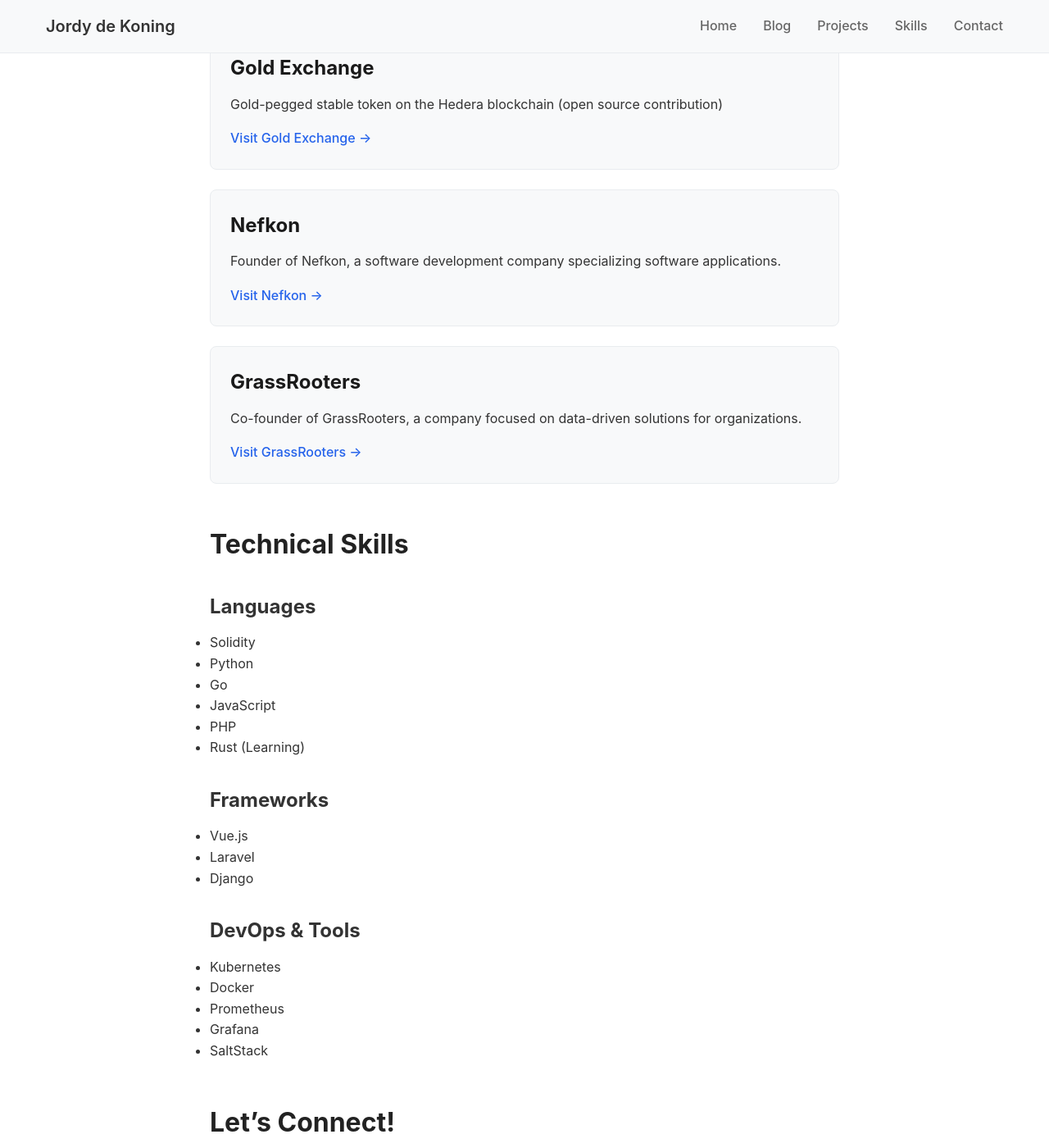
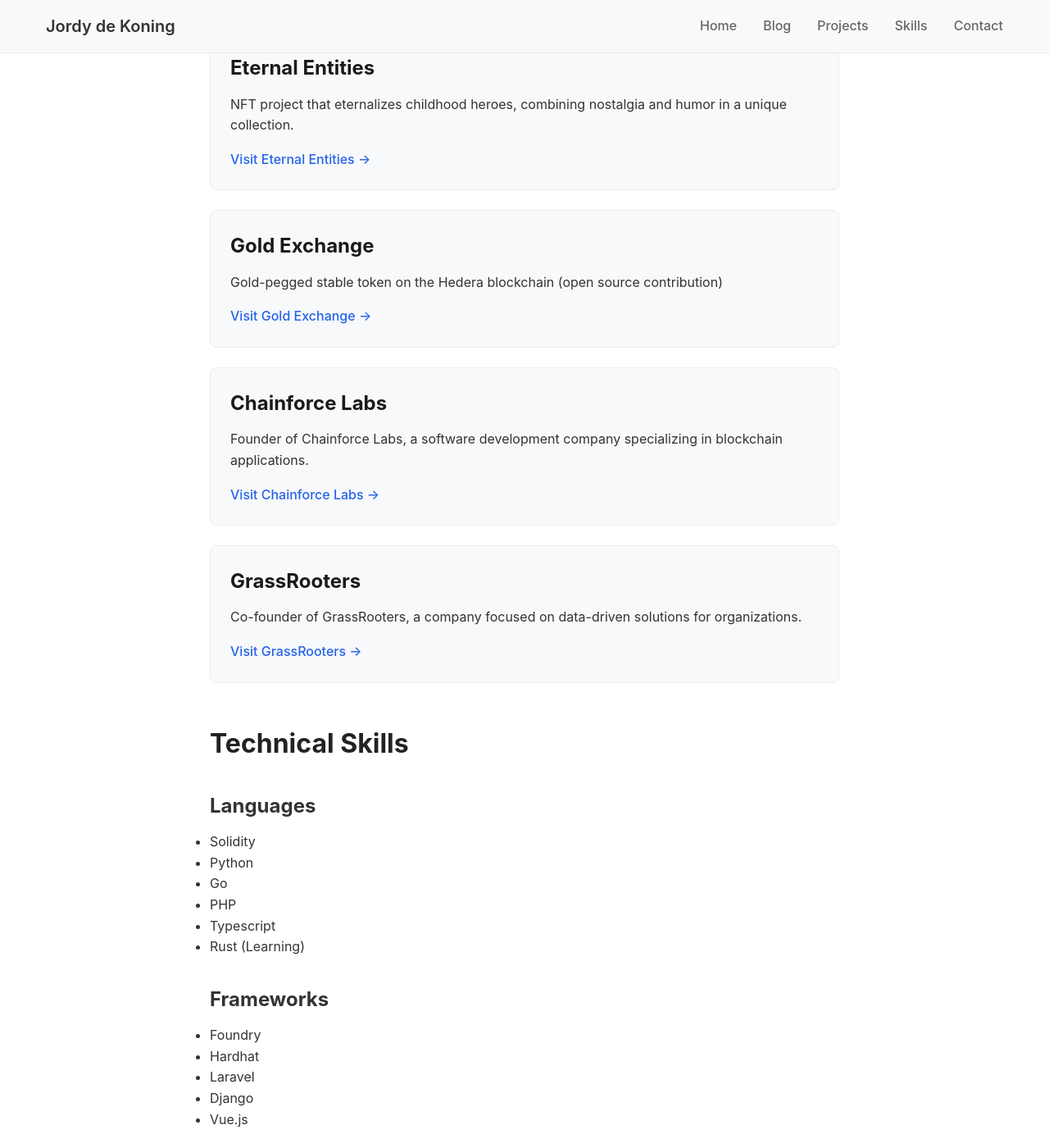
Before and after one commit to JordyKingz/jordykingz.github.io, a Jekyll site: the page built from index.md, in a window 1280 px wide and 1400 px high, scrolled down 1928 px. Shown: the whole window at 82% size. Built offline with Jekyll 4.4.1, drawn with Linux system fonts in a browser that asks for light colours; some of the changed text lies outside the part shown.

Commit message:
updated projects and skills

```diff
--- a/_data/projects.yml
+++ b/_data/projects.yml
@@ -2,6 +2,10 @@
   description: The liquidity layer for Bitcoin
   tvl: $217.29M
   url: https://yala.org
+- name: Solana Monitor Indexer
+  description: Real-time Solana blockchain indexer and monitoring tool for tracking
+    transactions, accounts, and programs, sending alerts on specified events.
+  url: https://github.com/JordyKingz/yala-svm-monitor
 - name: Alpha-Charts
   description: Trading journaling app with AI coaching to help traders track, analyze,
     and improve their trading strategies.
@@ -25,10 +29,10 @@
 - name: Gold Exchange
   description: Gold-pegged stable token on the Hedera blockchain (open source contribution)
   url: https://github.com/JordyKingz/gold-exchange-smartcontracts
-- name: Nefkon
-  description: Founder of Nefkon, a software development company specializing software
+- name: Chainforce Labs
+  description: Founder of Chainforce Labs, a software development company specializing in blockchain
     applications.
-  url: https://nefkon.com
+  url: https://chainforcelabs.xyz
 - name: GrassRooters
   description: Co-founder of GrassRooters, a company focused on data-driven solutions
     for organizations.
--- a/index.md
+++ b/index.md
@@ -41,14 +41,16 @@
 - Solidity
 - Python
 - Go
-- JavaScript
 - PHP
+- Typescript
 - Rust (Learning)
 
 ### Frameworks
-- Vue.js
+- Foundry
+- Hardhat
 - Laravel
 - Django
+- Vue.js
 
 ### DevOps & Tools
 - Kubernetes
```
Also changed, not shown: other parts of index.md (+1 -1 lines).
